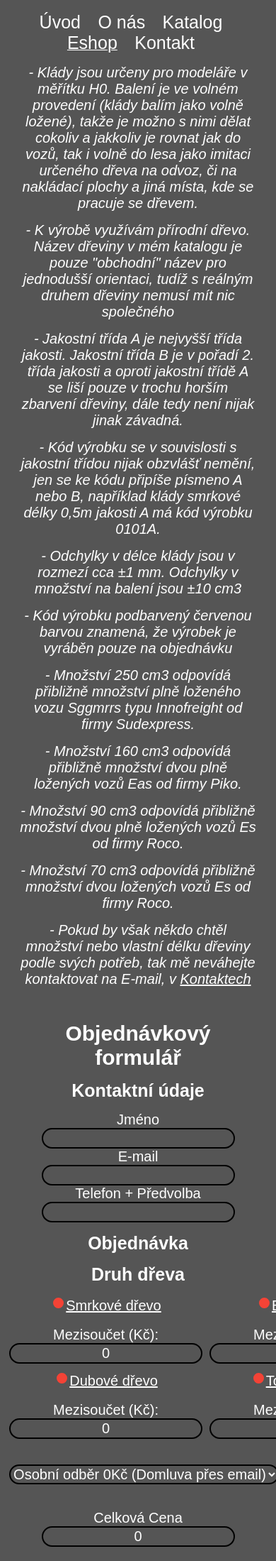
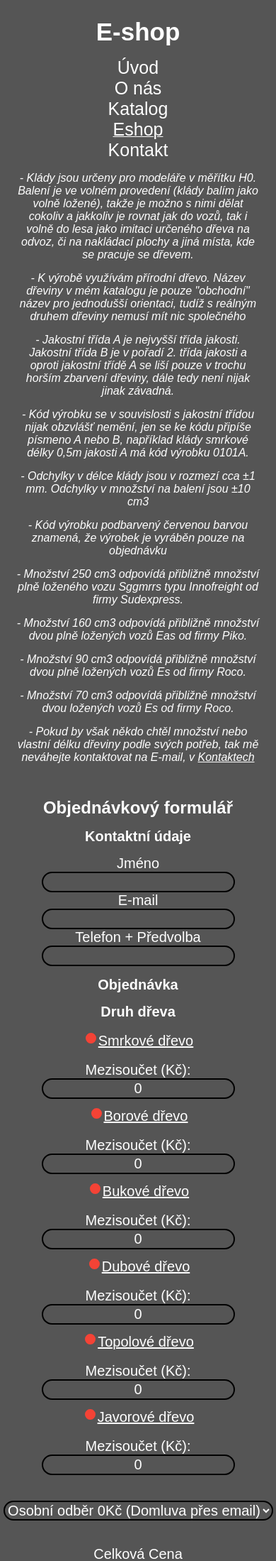
Before and after one commit to KnapFilip/Logmodel, a PHP site: page /eshop.html in a window 390 px wide; the page is wider, and only the part inside the window is pictured. Shown: the part 278-2477 px from the top of that part at 71% size. Run offline with PHP 8.4, Linux system fonts and the light colour scheme.

Commit message:
Enhance mobile responsiveness in eshop.css and update notes.txt for clarity

```diff
--- a/Other/notes.txt
+++ b/Other/notes.txt
@@ -3,9 +3,9 @@
 - Přidat dopravu do formuláře (osobní vyzvednutí, Česká pošta, Zásilkovna) ✔ + připočítání ceny ✔
 - Rozdělit Katalog a Eshop (2 různé stránky) ✔
 - Udělat pozadí na celou stránku, šedé (Eshop příklad) ✔
-- Vysvětlit Blažkovi co může upravovat a co ne
 - Nastavit všechny stránky aby to bylo možné používat i na mobilu - V budoucnu
 - Prokliky v Eshopu na daný produkt (př: Line 77) Priorita1! ✔
 - nainstalovat PHPmailer Priorita2!
 - Nastavit SMTP od seznamu Priorita3!
 - Vyřešit s Blažkem Endoru nebo Helkor (Ten spíše) na jeho jméno (endora domena zdarma, Helkor potřeba koupit domenu (Wedos.cz/Vedos.cz)) Helkor + Wedos = 459 ročně. Endora = Zdarma. Wedos = 1500kč ročně
+- Vysvětlit Blažkovi co může upravovat a co ne
--- a/css/eshop.css
+++ b/css/eshop.css
@@ -12,15 +12,18 @@
     color: black;
     text-align: center;
     font-family: var(--font-main);
+    margin: 0;
+    padding: 0;
 }
 
-
+/* 🔹 Header */
 header {
     color: black;
     text-align: center;
     font-size: 10px;
     background: url(https://ineskunstat.eu/module_files/photogallery/original/673149a17de54f677904d43c4652feee.jpg) no-repeat center;
     background-size: cover;
+    padding: 50px 0;
 }
 
 /* 🔹 Nadpisy a odstavce */
@@ -161,3 +164,35 @@
     background-color: var(--bg-main);
     color: var(--text-color);
 }
+
+/* 🔹 Mobile responsiveness (iPhone SE 2022) */
+@media (max-width: 768px) {
+    h1 { font-size: 35px; } /* Smaller heading size on mobile */
+    h2 { font-size: 24px; } /* Smaller subheading on mobile */
+    h3 { font-size: 20px; }
+    p, h4 { font-size: 16px; } /* Adjust text size for readability on small screens */
+
+    /* Adjust grid for products */
+    div.products {
+        width: 95%;
+        margin: 2% auto;
+        display: grid;
+        grid-template-columns: repeat(2, 1fr);
+        grid-template-rows: repeat(3, auto);
+        gap: 15px;
+    }
+
+    div.product_form {
+        grid-template-columns: 1fr; /* Single column on mobile for forms */
+        grid-template-rows: auto;
+    }
+
+    nav ul li {
+        display: block; /* Stack navigation links on mobile */
+        margin-right: 0;
+    }
+
+    footer {
+        font-size: 10px; /* Smaller footer text for mobile */
+    }
+}
```
